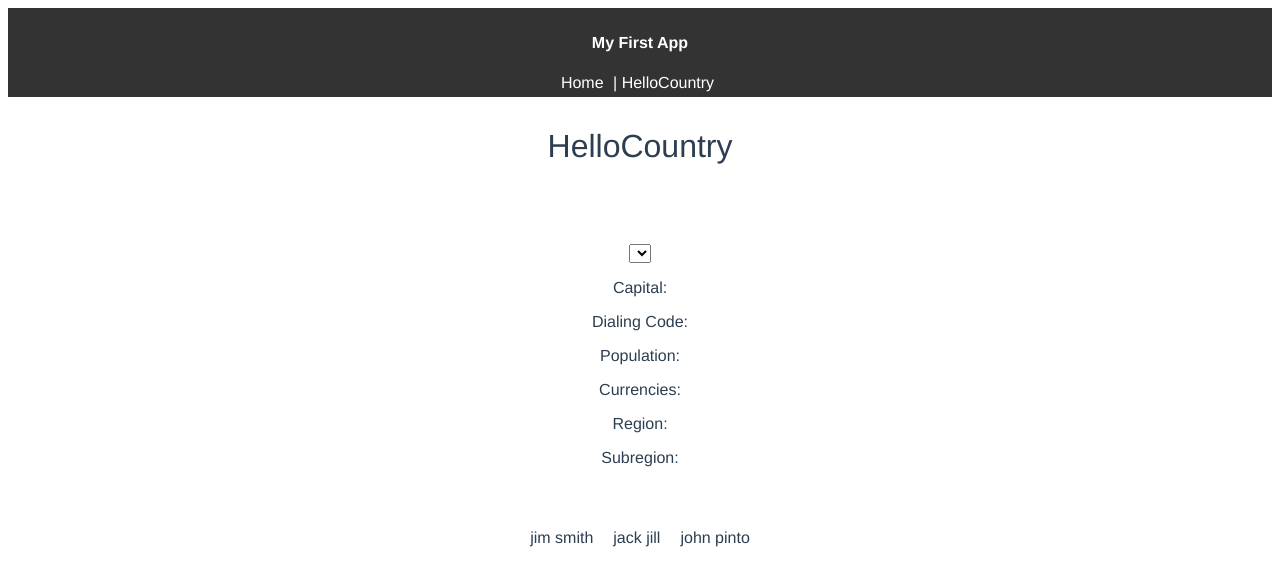
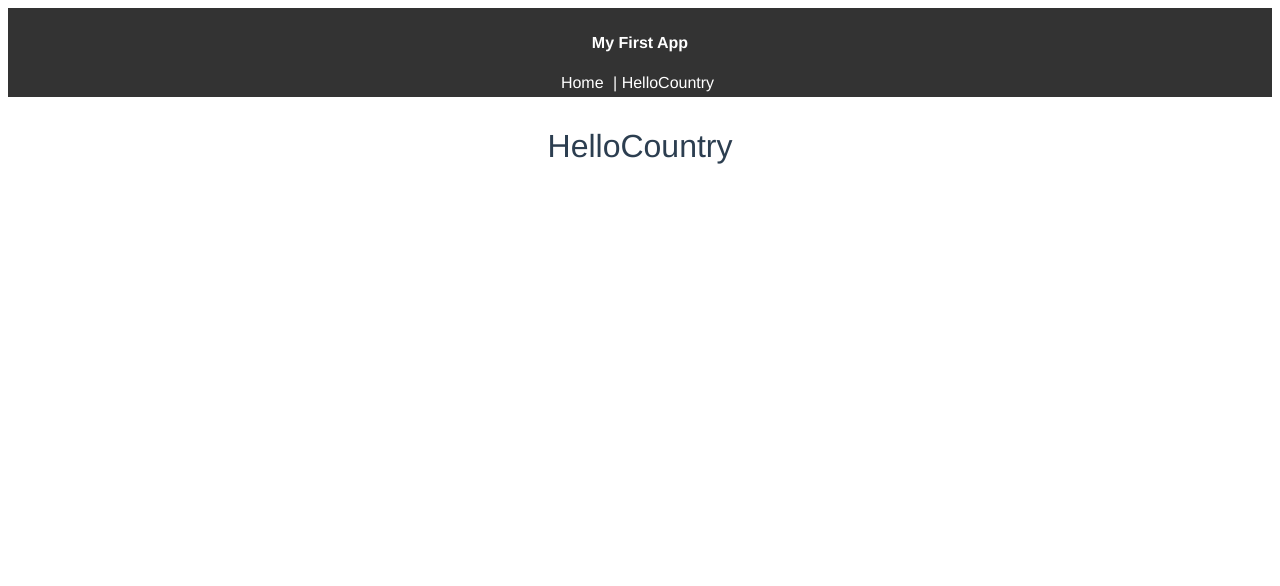
Before and after one commit to shubhamkucheria/vue, a Vue app: page /#/HelloCountry in a window 1280 px wide. Shown: the top 586 px of the page. Built offline with nearby package versions, Linux system fonts and the light colour scheme.

Commit message:
remove unused code

```diff
--- a/src/components/HelloCountry.vue
+++ b/src/components/HelloCountry.vue
@@ -1,27 +1,7 @@
 <template>
   <div class="hello">
   <h1>HelloCountry</h1>
-        <div id="main-container">
-    <div id="flag-container">
-      <img src="" alt="">
-    </div>
-    <div id="info-container">
-      <select id="countries"></select>
-      <p>Capital: <span id="capital"></span></p>
-      <p>Dialing Code: <span id="dialing-code"></span></p>
-      <p>Population: <span id="population"></span></p>
-      <p>Currencies: <span id="currencies"></span></p>
-      <p>Region: <span id="region"></span></p>
-      <p>Subregion: <span id="subregion"></span></p>
-    </div>
-    </div>
-    <div>
-      <ul>
-        <li v-for="user in users">
-          {{user.firstname}} {{user.lastname}}
-        </li>
-      </ul>
-    </div>
+
   </div>
 </template>
 
```
